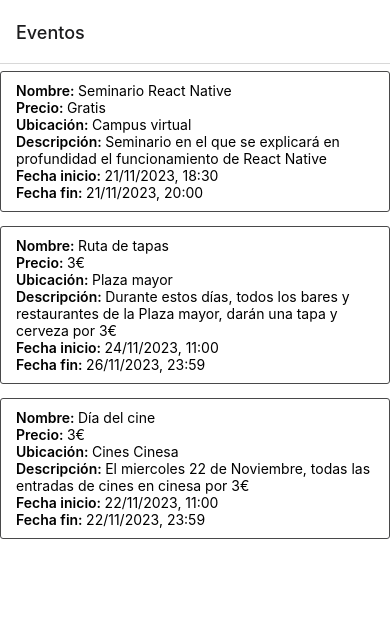
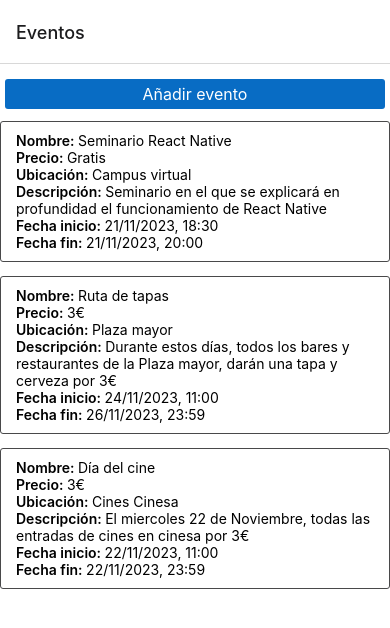
Before and after one commit to pavazfer/VIU_Dispositivos_moviles_app_multiplataforma, a React Native app in the folder Actividad2/: screen /Eventos in a window 390 px wide. Shown: the top 628 px of the page. Built offline with nearby package versions, Linux system fonts and the light colour scheme; data requests are answered from the project's data file.

Commit message:
Redirección a pantalla creación de evento

```diff
--- a/Actividad2/screens/Eventos.js
+++ b/Actividad2/screens/Eventos.js
@@ -1,10 +1,10 @@
-import { StyleSheet, SafeAreaView, FlatList} from 'react-native';
+import { StyleSheet, SafeAreaView, FlatList, Pressable, Text } from 'react-native';
 import { useEffect, useState } from 'react';
-import {getAllEvents} from '../service/eventService';
+import { getAllEvents } from '../service/eventService';
 import EventCard from '../components/eventCard';
 
 
-export default function Eventos({navigation, route}) {
+export default function Eventos({ navigation, route }) {
   const [eventList, setEventList] = useState([]);
 
   useEffect(() => {
@@ -12,17 +12,24 @@ export default function Eventos({navigation, route}) {
   }, [route]);
 
   // Destructuración de objeto para obtener el item con nombre de variable event
-  const renderEvent = ({item: event}) => {
+  const renderEvent = ({ item: event }) => {
     return (
       <EventCard
         event={event}
-        onPress={() => navigation.navigate({name: 'MostrarEvento', params: {id: event.id, nombre: event.nombre}})}
+        onPress={() => navigation.navigate({ name: 'MostrarEvento', params: { id: event.id, nombre: event.nombre } })}
       />
     );
   }
 
+  const redirectToCreate = () => {
+    navigation.navigate({name: 'CrearEvento'})
+  }
+
   return (
     <SafeAreaView style={styles.container}>
+      <Pressable style={[styles.btn, styles.createBtn]} onPress={redirectToCreate}>
+        <Text style={styles.createBtnText}>Añadir evento</Text>
+      </Pressable>
       <FlatList
         data={eventList}
         renderItem={renderEvent}
@@ -39,4 +46,21 @@ const styles = StyleSheet.create({
     alignItems: 'center',
     justifyContent: 'center',
   },
+  btn: {
+    borderRadius: 3,
+    paddingHorizontal: 10,
+    paddingVertical: 5,
+    alignItems: 'center',
+    marginHorizontal: 5,
+  },
+  createBtn: {
+    backgroundColor: '#086cc4',
+    alignSelf: 'stretch',
+    marginTop: 15,
+    marginBottom: 5
+  },
+  createBtnText: {
+    color: 'white',
+    fontSize: 16
+  }
 });
```
Lines whose indentation alone changed are shown as unchanged.
